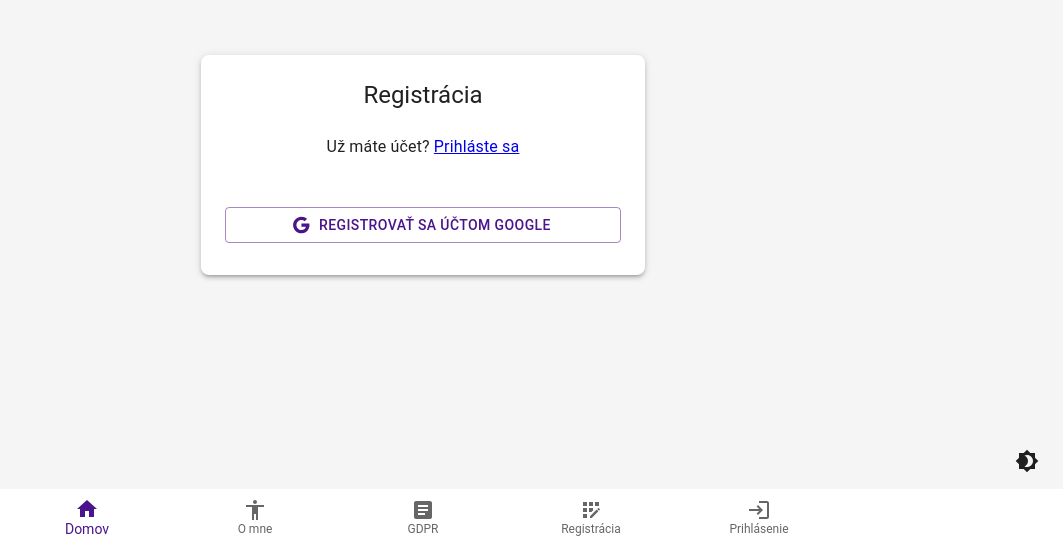
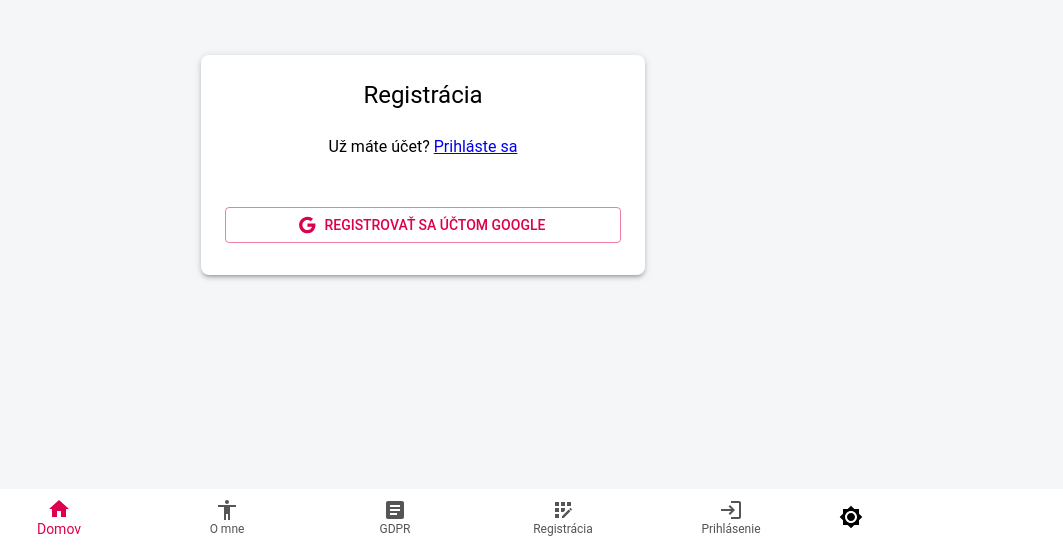
Before and after one commit to janchi-source/Zochook, a Next.js app: page /auth/registracia in a window 1280 px wide. Shown: the part 255-800 px from the top of the page, without its empty margins (217-1280 px from the left). Built offline with nearby package versions, Linux system fonts and the light colour scheme; no server answers.

Commit message:
fix toggle theme

```diff
--- a/src/app/layout.tsx
+++ b/src/app/layout.tsx
@@ -1,40 +1,33 @@
-'use client'
+// src/app/layout.tsx
+
+import { Metadata } from "next";
 import "./globals.css";
-import Navbar from "@/components/NavBar";
-import AuthProvider from "../components/AuthProvider";
-import { createTheme } from '@mui/material/styles';
-import CssBaseline from '@mui/material/CssBaseline';
-import { useState, useMemo } from 'react';
-import { PaletteMode } from '@mui/material';
-import { getDesignTokens } from '../app/theme/themeConfig'
-import { ThemeProvider } from "@/components/ThemeProvider";
 
-interface RootLayoutProps {
+import ThemeProvider from "@/components/ThemeProvider";
+import AuthProvider from "../components/AuthProvider"
+import Navbar from "../components/NavBar";
+
+export const metadata: Metadata = {
+  title: "Bos",
+  description: "Bos",
+};
+
+export default function RootLayout({
+  children,
+}: {
   children: React.ReactNode;
-}
-
-export default function RootLayout({ children }: RootLayoutProps) {
-  const [mode, setMode] = useState<PaletteMode>('light');
-
-  const theme = useMemo(() =>
-    createTheme(getDesignTokens(mode)),
-    [mode]
-  );
-
+}) {
   return (
     <html lang="sk">
       <body>
-        <ThemeProvider theme={theme}>
-          <CssBaseline />
-          <AuthProvider>
-            <div style={{ minHeight: '100vh', display: 'flex', flexDirection: 'column' }}>
-              <main style={{ flexGrow: 1 }}>
-                {children}
-              </main>
-            </div>
-            <Navbar mode={mode} setMode={setMode} />
-          </AuthProvider>
-        </ThemeProvider>
+        <AuthProvider>
+          <ThemeProvider>
+            <main >
+              {children}
+            </main>
+            <Navbar />
+          </ThemeProvider>
+        </AuthProvider>
       </body>
     </html>
   );
--- a/src/app/theme/themeConfig.ts
+++ b/src/app/theme/themeConfig.ts
@@ -1,39 +1,52 @@
-import { PaletteMode } from '@mui/material';
+// src/styles/theme.ts
+
 import { createTheme } from '@mui/material/styles';
 
-export const getDesignTokens = (mode: PaletteMode) => ({
+const baseTheme = {
+  typography: {
+    fontFamily: 'Roboto, Arial, sans-serif',
+    h1: {
+      fontSize: '2rem',
+      fontWeight: 700,
+    },
+    body1: {
+      fontSize: '1rem',
+    },
+  },
+};
+
+const lightTheme = createTheme({
+  ...baseTheme,
   palette: {
-    mode,
-    ...(mode === 'light'
-      ? {
-          primary: {
-            main: '#ff1919',
-          },
+    mode: 'light',
+    primary: { main: '#dc004e' },
+    secondary: { main: '#1976d2' },
     background: {
-            default: '#f5f5f5',
+      default: '#f4f6f8',
       paper: '#ffffff',
     },
-        }
-      : {
-          primary: {
-            main: '#a15dcb',
+    text: {
+      primary: '#000000',
+      secondary: '#555555',
     },
+  },
+});
+
+const darkTheme = createTheme({
+  ...baseTheme,
+  palette: {
+    mode: 'dark',
+    primary: { main: '#f44336' },
+    secondary: { main: '#2196f3' },
     background: {
       default: '#121212',
       paper: '#1e1e1e',
     },
-        }
-    ),
-  },
-  components: {
-    MuiBottomNavigation: {
-      styleOverrides: {
-        root: {
-          backgroundColor: mode === 'light' ? '#ffffff' : '#1e1e1e',
-        },
-      },
+    text: {
+      primary: '#ffffff',
+      secondary: '#aaaaaa',
     },
   },
 });
 
-export const createAppTheme = (mode: PaletteMode) => createTheme(getDesignTokens(mode));
+export { lightTheme, darkTheme };
--- a/src/components/NavBar.tsx
+++ b/src/components/NavBar.tsx
@@ -27,7 +27,7 @@ export default function Navbar() {
   const [value, setValue] = React.useState<string>("/");
   const router = useRouter();
   const { data: session, status } = useSession();
-  const { mode, toggleTheme } = useTheme();
+  const { toggleTheme, isDarkMode } = useTheme();
 
   const handleNavigation = (event: React.SyntheticEvent, newValue: string) => {
     console.log("Navigating to:", newValue);
@@ -67,13 +67,7 @@ export default function Navbar() {
 
   return (
     <Box sx={{ width: "100%", position: "fixed", bottom: 0 }}>
-      <IconButton
-        sx={{ position: 'absolute', right: 16, top: -48 }}
-        onClick={toggleTheme}
-        color="inherit"
-      >
-        {mode === 'dark' ? <Brightness7Icon /> : <Brightness4Icon />}
-      </IconButton>
+
       <BottomNavigation showLabels value={value} onChange={handleNavigation}>
         {navigationPaths.map((path) => (
           <BottomNavigationAction
@@ -83,6 +77,16 @@ export default function Navbar() {
             icon={path.icon}
           />
         ))}
+
+      <IconButton
+        onClick={toggleTheme}
+        sx={{
+          color: (theme) => theme.palette.text.primary,
+          ml: 2,
+        }}
+      >
+        {isDarkMode ? <Brightness4Icon /> : <Brightness7Icon />}
+      </IconButton>
       </BottomNavigation>
     </Box>
   );
--- a/src/components/ThemeProvider.tsx
+++ b/src/components/ThemeProvider.tsx
@@ -1,73 +1,42 @@
-// src/components/ThemeProvider.tsx
-'use client'
+"use client";
 
-import { createContext, useContext, useState, useMemo, ReactNode } from 'react';
-import { ThemeProvider as MUIThemeProvider, createTheme } from '@mui/material/styles';
-import CssBaseline from '@mui/material/CssBaseline';
-import { PaletteMode } from '@mui/material';
+import React, { createContext, useContext, useState, useEffect } from "react";
+import { ThemeProvider as MUIThemeProvider, CssBaseline } from "@mui/material";
+import { darkTheme, lightTheme } from "../app/theme/themeConfig";
 
-interface ThemeContextType {
-  mode: PaletteMode;
-  toggleTheme: () => void;
-}
-
-const ThemeContext = createContext<ThemeContextType>({
-  mode: 'light',
+const ThemeContext = createContext({
   toggleTheme: () => {},
+  isDarkMode: false,
 });
 
-const getDesignTokens = (mode: PaletteMode) => ({
-  palette: {
-    mode,
-    ...(mode === 'light'
-      ? {
-          primary: {
-            main: '#4a148c',
-          },
-          background: {
-            default: '#f5f5f5',
-            paper: '#ffffff',
-          },
-        }
-      : {
-          primary: {
-            main: '#6a1b9a',
-          },
-          background: {
-            default: '#121212',
-            paper: '#1e1e1e',
-          },
-        }
-    ),
-  },
-  components: {
-    MuiBottomNavigation: {
-      styleOverrides: {
-        root: {
-          backgroundColor: mode === 'light' ? '#ffffff' : '#1e1e1e',
-        },
-      },
-    },
-  },
-});
+export const useTheme = () => useContext(ThemeContext);
 
-export function ThemeProvider({ children }: { children: ReactNode }) {
-  const [mode, setMode] = useState<PaletteMode>('light');
+const ThemeProvider: React.FC<{ children: React.ReactNode }> = ({
+  children,
+}) => {
+  const [isDarkMode, setIsDarkMode] = useState(false);
+
+  useEffect(() => {
+    const savedTheme = localStorage.getItem("theme");
+    if (savedTheme === "dark") {
+      setIsDarkMode(true);
+    }
+  }, []);
 
   const toggleTheme = () => {
-    setMode((prevMode) => (prevMode === 'light' ? 'dark' : 'light'));
+    const newTheme = !isDarkMode;
+    setIsDarkMode(newTheme);
+    localStorage.setItem("theme", newTheme ? "dark" : "light");
   };
 
-  const theme = useMemo(() => createTheme(getDesignTokens(mode)), [mode]);
-
   return (
-    <ThemeContext.Provider value={{ mode, toggleTheme }}>
-      <MUIThemeProvider theme={theme}>
+    <ThemeContext.Provider value={{ toggleTheme, isDarkMode }}>
+      <MUIThemeProvider theme={isDarkMode ? darkTheme : lightTheme}>
         <CssBaseline />
         {children}
       </MUIThemeProvider>
     </ThemeContext.Provider>
   );
-}
+};
 
-export const useTheme = () => useContext(ThemeContext);
+export default ThemeProvider;
```
Lines whose indentation alone changed are shown as unchanged.
